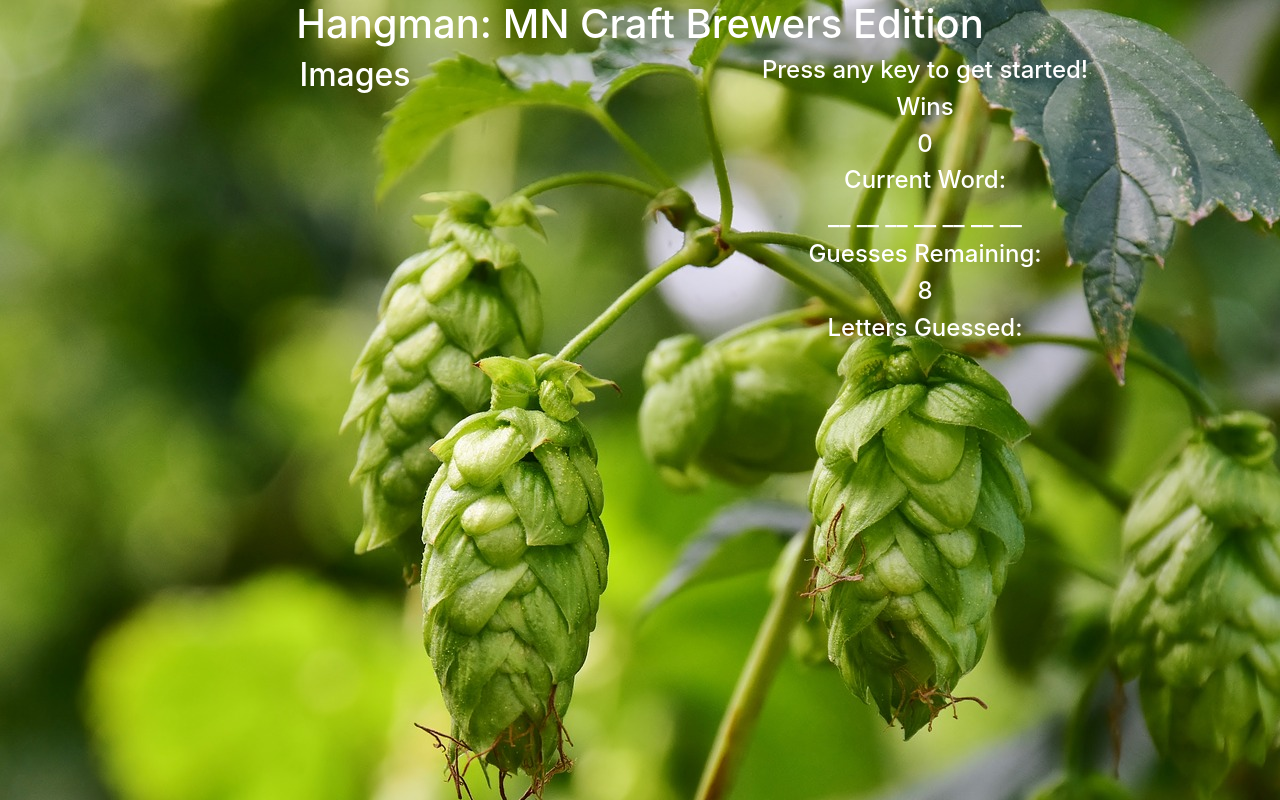
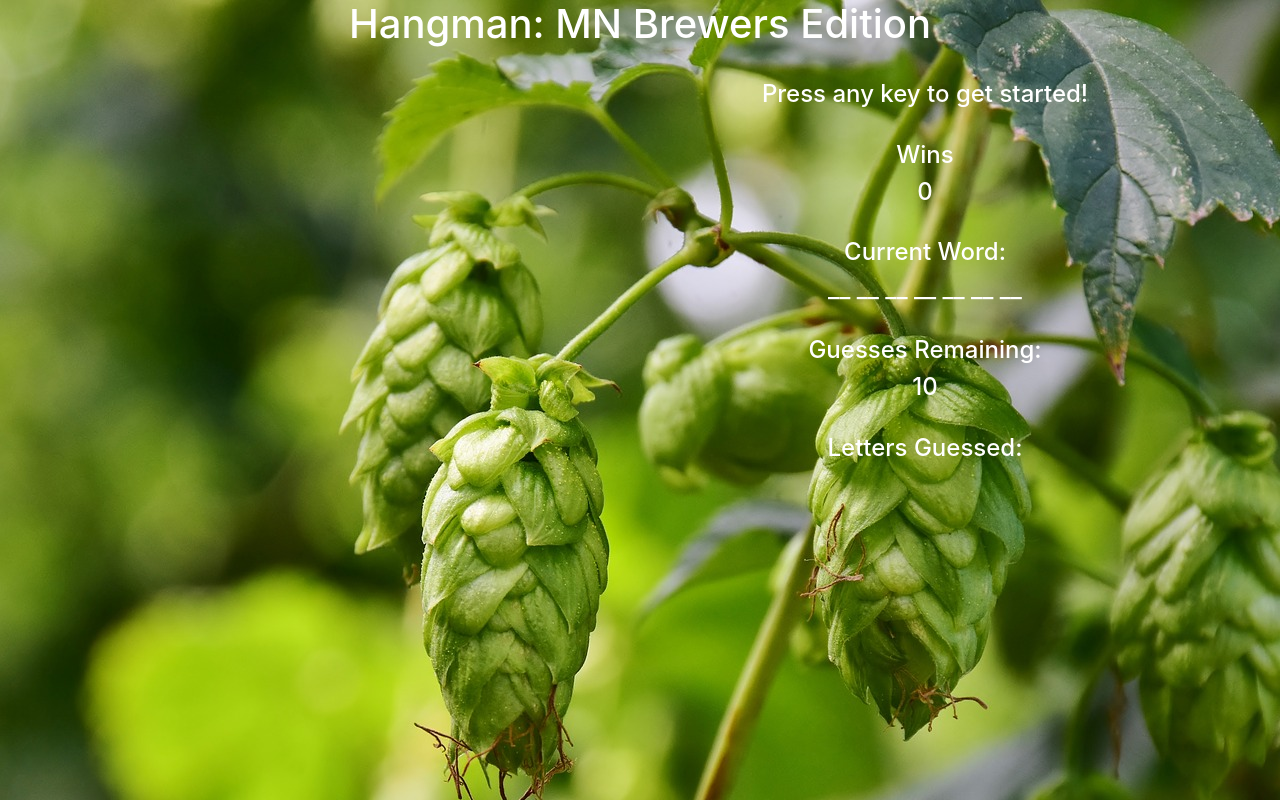
Before and after one commit to clairemorawski/word-guess-game, a plain HTML site: page index.html in a window 1280 px wide. Drawn offline with nearby package versions, Linux system fonts and the light colour scheme.

Commit message:
pushing some updates

```diff
--- a/assets/javascript/game.js
+++ b/assets/javascript/game.js
@@ -6,16 +6,12 @@ let wins = 0;
 let wordSelected="";
 let lettersGuessed=[];
 let letterToCheck;
-let numberOfGuesses=8;
+let numberOfGuesses=10;
 let splitWord=[]; //creates an empty array
-//var splitWord=wordSelected.split(""); //splits the selected word into individual letters
 let guessInProgress=[]; //sets up the blank array for guess in progress
 let correctLetters=[]; //empty array where the correct letters go
 
-//var splitupTestWord=[];
 
-//console.log(testWord);
-//console.log(splitupTestWord);
 
 //---FUNCTIONS----------------------------------------------------
 
@@ -115,8 +111,8 @@ function keepPlaying() {
     if (lettersGuessed.some(checkLetter)) { //if any checkletter matches any already in lettersguess array, true
         console.log("Already guessed!");//debug
     } else {
+        numberOfGuesses--;
         lettersGuessed.push(event.key); // pushes the letter typed into the lettersGuessed array
-        numberOfGuesses--;
         console.log(lettersGuessed); // debug purposes
         printLettersGuessed();
         tester(event.key);
@@ -127,11 +123,11 @@ function keepPlaying() {
 
 //Reset Game function
 function resetGame() {
+    numberOfGuesses=10; // reset number of guesses
     lettersGuessed=[]; // reset letters guessed
     guessInProgress=[]; //resets guessInProgress
     correctLetters=[]; // resets correct letters
     splitWord=[]; // resets splitWord
-    numberOfGuesses=8; // reset number of guesses
     wordSelector(); // selects the word
     wordSplitter(wordSelected); //splits the selected word apart
     prepareGuessInProgress(); // prepares the guessInProgress array with requisite number of blanks
--- a/index.html
+++ b/index.html
@@ -3,7 +3,7 @@
 <head>
     <meta charset="utf-8" />
     <meta http-equiv="X-UA-Compatible" content="IE=edge">
-    <title>Hangman: Craft Brewers Edition</title>
+    <title>Hangman: MN Brewers Edition</title>
     <meta name="viewport" content="width=device-width, initial-scale=1">
     <!--Link to reset CSS-->
     <link rel="stylesheet" type="text/css"  href="assets/css/reset.css" />
@@ -18,14 +18,15 @@
         <!--Top header for the page-->
         <div class="row">
             <div class="col-md-12 text-center">
-                <h1>Hangman: MN Craft Brewers Edition</h1>
+                <h1>Hangman: MN  Brewers Edition</h1>
             </div>
         </div>
+        <br />
         <!--the box that divided in two-->
         <!--Where the images might go if I get this figured out-->
         <div class="row">
             <div class="col-md-6 text-center">
-                <h2>Images</h2>
+                <div id="images"></div>
             </div>
             <!--Where the gameplay happens-->
             <div class="col-md-6 text-center">
@@ -36,6 +37,7 @@
                             <h4>Press any key to get started!</h4>
                         </div>
                     </div>
+                    <br />
                     <!--Wins Box-->
                     <div class="row">
                         <div class = "col-md-12">
@@ -43,6 +45,7 @@
                             <h4 id="wins">0</h4>
                         </div>
                     </div>
+                    <br />
                     <!--Current word box-->
                     <div class="row">
                         <div class = "col-md-12">
@@ -50,6 +53,7 @@
                             <h4 id="spaces"> </h4>
                         </div>
                     </div>
+                    <br />
                     <!--Number of guesses remaining box-->
                     <div class="row">
                         <div class = "col-md-12">
@@ -57,6 +61,7 @@
                             <h4 id ="guessesRemaining">0</h4>
                         </div>
                     </div>
+                    <br />
                     <!--Letters guessed box-->
                     <div class="row">
                         <div class = "col-md-12">
```
Also changed, not shown: assets/javascript/scratch.html (+4 -1 lines), assets/css/style.css (line endings or trailing spaces), assets/images/grain_belt.jpg (added), assets/images/orth_brewery.png (added), assets/images/schells.jpg (added).
